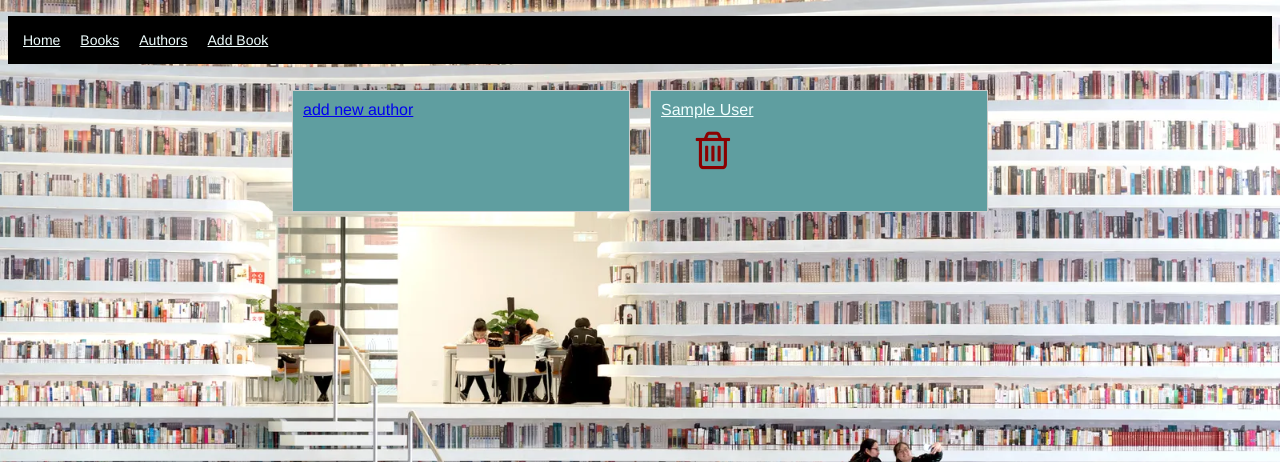
After one commit to hudhill/library_manager, a Flask app: page /authors in a window 1280 px wide. The commit adds this page. Shown: the top 462 px of the page. Run offline with Flask 2, Linux system fonts and the light colour scheme; a database or web service that is not in the repository returns one stand-in record (values such as "Sample title"); some libraries are stand-ins or nearby versions.

Commit message:
added hw extensions

```diff
--- a/controllers/authors_controller.py
+++ b/controllers/authors_controller.py
@@ -8,11 +8,16 @@ import repositories.author_repository as author_repository
 
 authors_blueprint = Blueprint("authors", __name__)
 
+# List all authors:
+@authors_blueprint.route("/authors")
+def authors():
+    authors = author_repository.select_all()
+    return render_template("authors/index.html", authors = authors)
+
 # New author route:
 @authors_blueprint.route("/authors/new")
 def new_author():
     return render_template("authors/new.html")
-
 # Add an author:
 @authors_blueprint.route("/authors", methods = ['POST'])
 def create_author():
@@ -21,4 +26,47 @@ def create_author():
     new_author = Author(first_name, last_name)
     author_repository.save(new_author)
 
+    return redirect("/authors")
+
+
+# New author option for new book:
+@authors_blueprint.route("/authors/new_option")
+def new_author_option():
+    return render_template("authors/new_option.html")
+# Return to new book form:
+@authors_blueprint.route("/authors/option", methods = ['POST'])
+def create_new_option():
+    first_name = request.form["first_name"]
+    last_name = request.form["last_name"]
+    new_author = Author(first_name, last_name)
+    author_repository.save(new_author)
+
     return redirect("/books/new")
+
+
+# Show single author:
+@authors_blueprint.route("/authors/<id>")
+def show_author(id):
+    author = author_repository.select(id)
+    return render_template("authors/show.html", author = author)
+
+# Edit an author:
+@authors_blueprint.route("/authors/<id>/edit")
+def edit_author(id):
+    author = author_repository.select(id)
+    return render_template("authors/edit.html", author = author)
+
+# Update an author:
+@authors_blueprint.route("/authors/<id>", methods = ["POST"])
+def update_author(id):
+    first_name = request.form['first_name']
+    last_name = request.form['last_name']
+    updated_author = Author(first_name, last_name, id)
+    author_repository.update(updated_author)
+    return redirect("/authors")
+
+# Delete an author:
+@authors_blueprint.route("/authors/<id>/delete", methods = ['POST'])
+def delete_author(id):
+    author_repository.delete(id)
+    return redirect("/authors")
--- a/repositories/author_repository.py
+++ b/repositories/author_repository.py
@@ -35,3 +35,13 @@ def select(id):
 def delete_all():
     sql = "DELETE FROM authors"
     run_sql(sql)
+
+def delete(id):
+    sql = "DELETE FROM authors WHERE id = %s"
+    values = [id]
+    run_sql(sql, values)
+
+def update(author):
+    sql = "UPDATE authors SET (first_name, last_name) = (%s, %s) WHERE ID = %s"
+    values = [author.first_name, author.last_name, author.id]
+    run_sql(sql, values)
--- a/static/style.css
+++ b/static/style.css
@@ -13,7 +13,7 @@ body{
     text-shadow: 1px 1px 2px white, 0 0 10px whitesmoke;
   }
 
-  .book {
+  .item {
     color:azure;
     border: 1px solid #ccc;
     width: 25%;
@@ -92,7 +92,7 @@ body{
     justify-content: center;
   }
 
-  .show-book {
+  .show-single {
     display: block;
     background-color: cadetblue;
     padding: 10px;
--- /dev/null
+++ b/templates/authors/index.html
@@ -0,0 +1,19 @@
+{% extends "base.html" %}
+{% block content %}
+<div class="container">
+  <div class="item">
+      <a href="/authors/new">add new author</a>
+  </div>
+{% for author in authors %}
+  <div class="item">
+      <a class = "title" href = "/authors/{{author.id}}">{{ author.first_name}} {{ author.last_name}}</a>
+      <div class="buttons">
+          <form class="delete-form" action="/authors/{{author.id}}/delete" method="POST">
+            <button class="trash-button"><i class="fa fa-trash-o fa-3x" style="color:darkred" aria-hidden="true"></i></button>
+          </form>
+      </div>
+  </div>
+  {% endfor %}
+</div>
+
+{% endblock %}
--- a/templates/base.html
+++ b/templates/base.html
@@ -14,6 +14,7 @@
       <ul class="menu">
         <li><a href="/">Home</a></li>
         <li><a href="/books">Books</a></li>
+        <li><a href="/authors">Authors</a></li>
         <li><a href="/books/new">Add Book</a></li>
       </ul>
     </nav>
--- a/templates/books/index.html
+++ b/templates/books/index.html
@@ -2,7 +2,7 @@
 {% block content %}
 <div class="container">
 {% for book in books %}
-  <div class="book">
+  <div class="item">
     <div>
       <a class = "title" href = "/books/{{book.id}}">{{ book.title }}</a>
       <div class="author">
--- a/templates/books/new.html
+++ b/templates/books/new.html
@@ -19,7 +19,7 @@
                 <option value = "{{author.id}}">{{author.first_name}} {{author.last_name}}</option>
             {% endfor %}
         </select>
-        <a href="/authors/new">add new author</a>
+        <a href="/authors/new_option">add new author</a>
     </div>
 
     <button type="submit">Submit</button>
--- a/templates/books/show.html
+++ b/templates/books/show.html
@@ -1,7 +1,7 @@
 {% extends "base.html" %}
 {% block content %}
 
-<div class="show-book">
+<div class="show-single">
     <h2>{{ book.title }}</h2>
     <hr/>
     <p>by {{ book.author.first_name }} {{ book.author.last_name }}</p>
```
Also changed, not shown: templates/authors/edit.html (added, +15 -0 lines), templates/authors/new_option.html (added, +15 -0 lines), templates/authors/show.html (added, +10 -0 lines).
